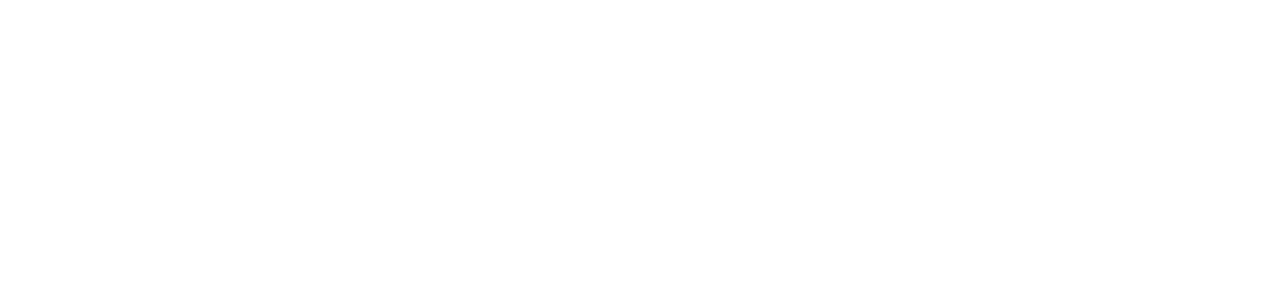
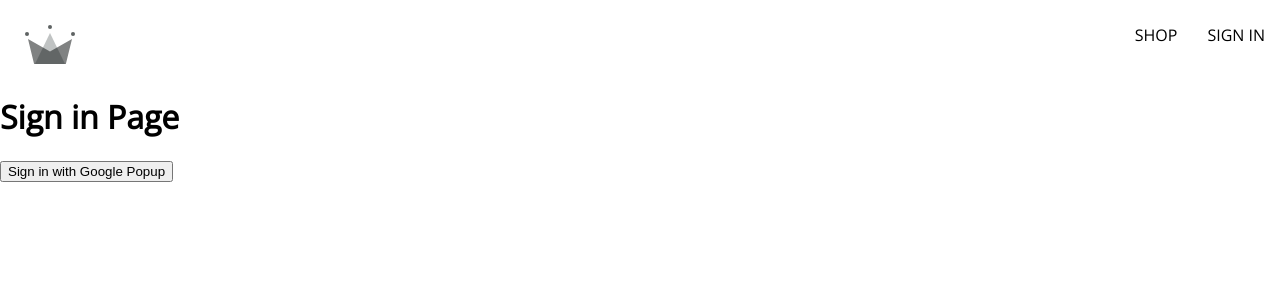
Before and after one commit to luoashley/crwn-clothing, a React (Create React App) app: page /sign-in in a window 1280 px wide. Before the commit this address had no page. Shown: the top 300 px of the page. Built offline with nearby package versions, Linux system fonts and the light colour scheme; a web font is replaced by a local one.

Commit message:
added our sign in component as well as firebase utils and brought in firebase libraries.

```diff
--- a/package.json
+++ b/package.json
@@ -6,6 +6,7 @@
     "@testing-library/jest-dom": "^5.16.5",
     "@testing-library/react": "^13.3.0",
     "@testing-library/user-event": "^13.5.0",
+    "firebase": "^9.9.3",
     "react": "^18.2.0",
     "react-dom": "^18.2.0",
     "react-router-dom": "^6.3.0",
--- a/src/App.js
+++ b/src/App.js
@@ -1,6 +1,7 @@
 import {Routes, Route} from "react-router-dom";
 import Home from './routes/home/home.component'
 import Navigation from "./routes/navigation/navigation.component";
+import SignIn from "./routes/sign-in/sign-in.component";
 
 const App = () => {
     return (
@@ -8,6 +9,8 @@
             <Route path='/' element={<Navigation />}>
                 <Route index element={<Home />} />
                 <Route path='shop' element={<shop />} />
+                <Route path='sign-in' element={<SignIn />} />
+
             </Route>
         </Routes>
     );
--- /dev/null
+++ b/src/routes/home/home.component.jsx
@@ -0,0 +1,38 @@
+import Directory from "../../components/directory/directory.component";
+
+const Home = () => {
+    const categories = [
+        {
+            "id": 1,
+            "title": "hats",
+            "imageUrl": "https://i.ibb.co/cvpntL1/hats.png"
+        },
+        {
+            "id": 2,
+            "title": "jackets",
+            "imageUrl": "https://i.ibb.co/px2tCc3/jackets.png"
+        },
+        {
+            "id": 3,
+            "title": "sneakers",
+            "imageUrl": "https://i.ibb.co/0jqHpnp/sneakers.png"
+        },
+        {
+            "id": 4,
+            "title": "womens",
+            "imageUrl": "https://i.ibb.co/GCCdy8t/womens.png"
+        },
+        {
+            "id": 5,
+            "title": "mens",
+            "imageUrl": "https://i.ibb.co/R70vBrQ/men.png"
+        }
+    ]
+
+
+    return (
+        <Directory categories={categories}/>
+    );
+}
+
+export default Home;
--- /dev/null
+++ b/src/routes/navigation/navigation.component.jsx
@@ -0,0 +1,27 @@
+import {Outlet, Link} from 'react-router-dom';
+import {Fragment} from "react";
+import {ReactComponent as CrwnLogo} from '../../assets/crown.svg';
+import './navigation.styles.scss'
+
+const Navigation = () => {
+    return (
+        <Fragment>
+            <div className='navigation'>
+                <Link className='logo-container' to='/'>
+                    <CrwnLogo className='logo'/>
+                </Link>
+                <div className='nav-links-container'>
+                    <Link className='nav-link' to='/shop'>
+                        SHOP
+                    </Link>
+                    <Link className='nav-link' to='/sign-in'>
+                        SIGN IN
+                    </Link>
+                </div>
+            </div>
+            <Outlet />
+        </Fragment>
+    )
+}
+
+export default Navigation;
--- /dev/null
+++ b/src/routes/navigation/navigation.styles.scss
@@ -0,0 +1,26 @@
+.navigation {
+  height: 70px;
+  width: 100%;
+  display: flex;
+  justify-content: space-between;
+  margin-bottom: 25px;
+
+  .logo-container {
+    height: 100%;
+    width: 70px;
+    padding: 25px;
+  }
+
+  .nav-links-container {
+    width: 50%;
+    height: 100%;
+    display: flex;
+    align-items: center;
+    justify-content: flex-end;
+
+    .nav-link {
+      padding: 10px 15px;
+      cursor: pointer;
+    }
+  }
+}
--- /dev/null
+++ b/src/routes/sign-in/sign-in.component.jsx
@@ -0,0 +1,18 @@
+import {createUserDocumentFromAuth, signInWithGooglePopup} from '../../utils/firebase/firebase.utils'
+
+const SignIn = () => {
+    const logGoogleUser = async () => {
+        const {user} = await signInWithGooglePopup();
+        const userDocRef = await createUserDocumentFromAuth(user);
+    };
+    return (
+        <div>
+            <h1>Sign in Page</h1>
+            <button onClick={logGoogleUser}>
+                Sign in with Google Popup
+            </button>
+        </div>
+    );
+};
+
+export default SignIn;
--- /dev/null
+++ b/src/utils/firebase/firebase.utils.js
@@ -0,0 +1,40 @@
+import { initializeApp } from "firebase/app";
+import {getAuth, signInWithRedirect, signInWithPopup, GoogleAuthProvider} from 'firebase/auth';
+import {getFirestore, doc, getDoc, setDoc} from 'firebase/firestore';
+
+// Your web app's Firebase configuration
+const firebaseConfig = {
+    apiKey: "AIzaSyBLBT_mgFwIzL0hm1rSixA4wwkV90MZKWk",
+    authDomain: "crwn-clothing-db-c2775.firebaseapp.com",
+    projectId: "crwn-clothing-db-c2775",
+    storageBucket: "crwn-clothing-db-c2775.appspot.com",
+    messagingSenderId: "672343834784",
+    appId: "1:672343834784:web:67f07689b80293525009c5"
+};
+
+// Initialize Firebase
+const firebaseApp = initializeApp(firebaseConfig);
+const provider = new GoogleAuthProvider();
+
+provider.setCustomParameters({
+    prompt: "select_account"
+});
+
+export const auth = getAuth();
+export const signInWithGooglePopup = () => signInWithPopup(auth, provider);
+export const db = getFirestore();
+export const createUserDocumentFromAuth = async (userAuth) => {
+    const userDocRef = doc(db, 'users',userAuth.uid);
+    console.log(userDocRef);
+    const userSnapshot = await getDoc(userDocRef);
+    if(!userSnapshot.exists()){
+        const {displayName, email} = userAuth;
+        const createdAt = new Date();
+        try{
+            await setDoc(userDocRef, {displayName, email, createdAt});
+        }catch (error){
+            console.log('error creating the user', error.messages);
+        }
+    }
+    return userDocRef;
+};
```
Also changed, not shown: src/assets/crown.svg (added), 1 other file (tests, documents, lock files or other folders).
